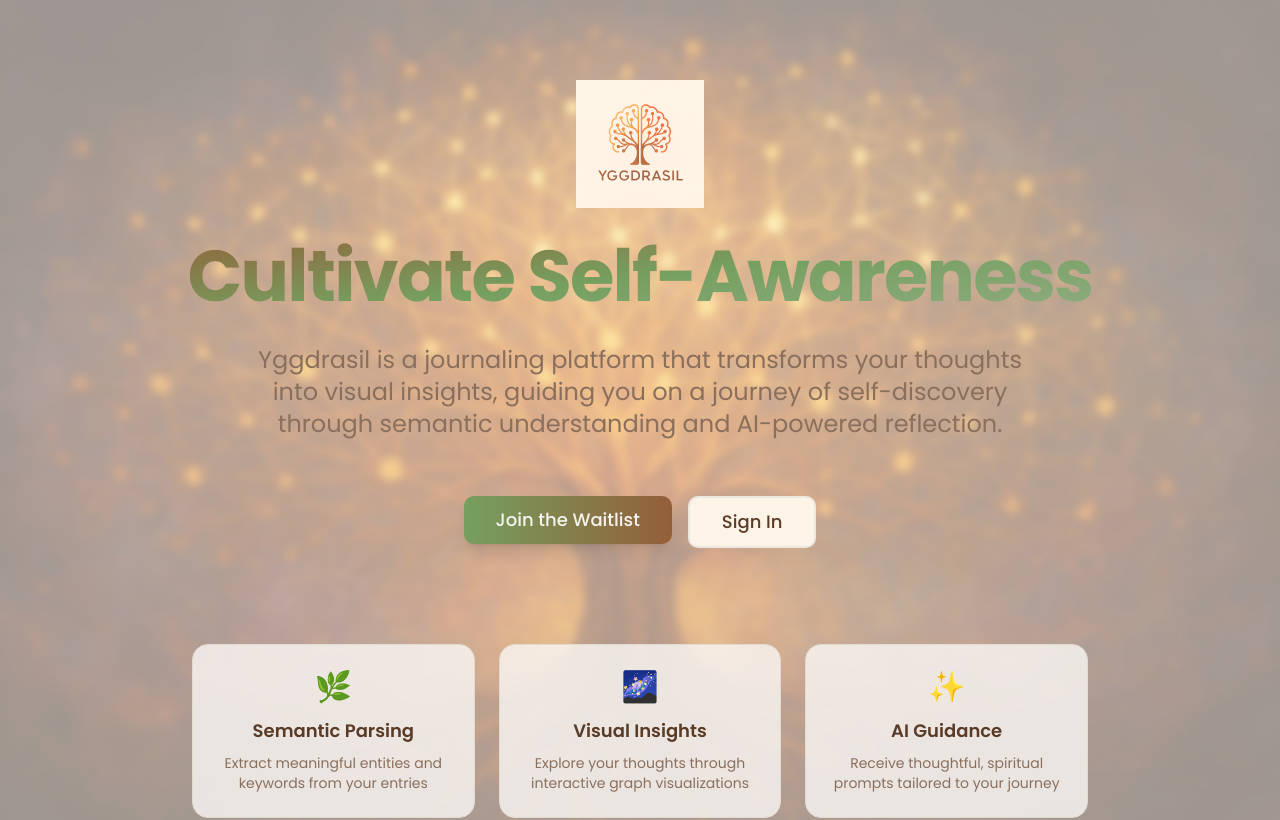
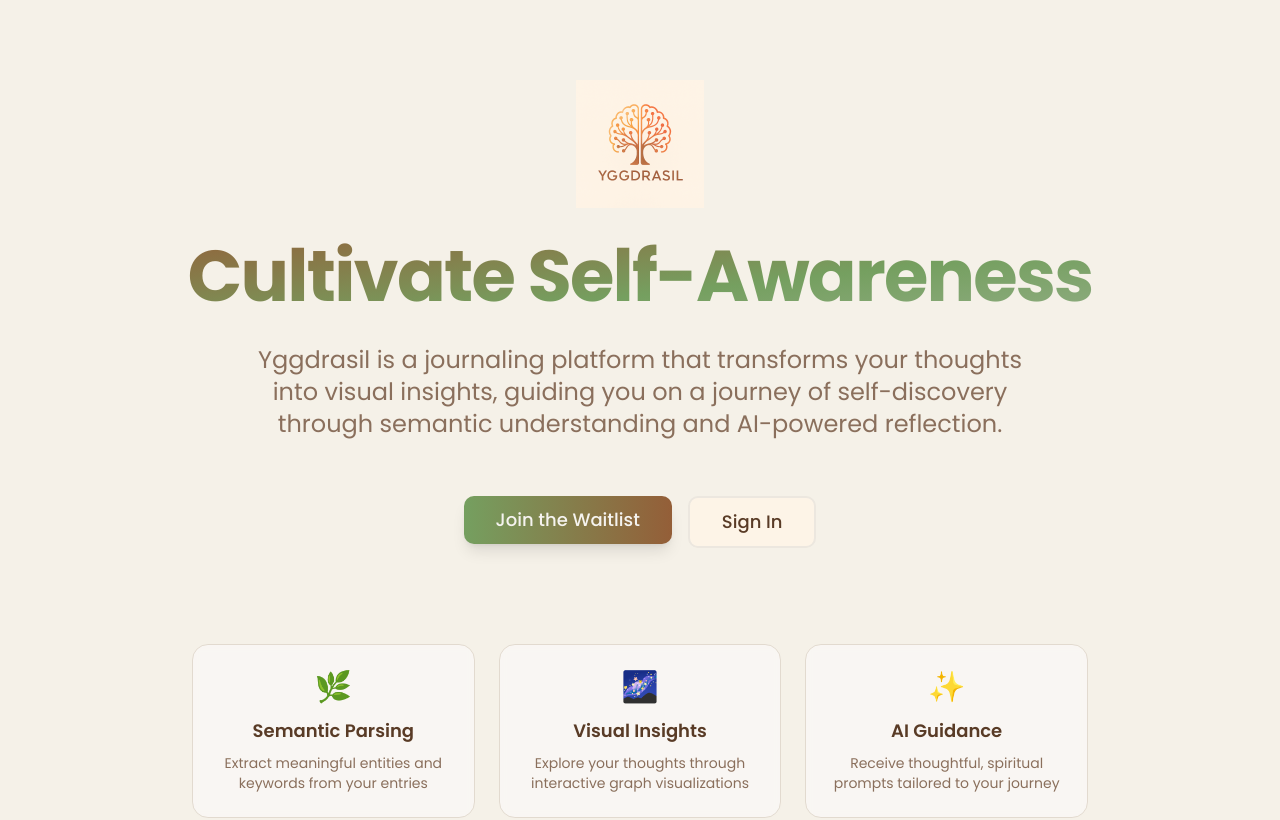
Before and after one commit to lovable-isa23/yggdrasil-journal, a React (Vite) app: page / in a window 1280 px wide. Shown: the top 820 px of the page. Built offline with nearby package versions, Linux system fonts and the light colour scheme; the HTML template or start-up script is replaced by a standard one.

Commit message:
Update landing visuals and features
Remove tree background, revert to cream color; enhance heading gradient variability; add icons to six landing-page text boxes for visual appeal.

```diff
--- a/src/components/Features.tsx
+++ b/src/components/Features.tsx
@@ -20,6 +20,7 @@ const FeatureCard = ({ feature, index }: { feature: any; index: number }) => {
       <div className="absolute inset-[1px] rounded-2xl bg-card z-0" />
 
       <div className="relative z-10 space-y-4">
+        <div className="text-4xl mb-4">{feature.icon}</div>
         <h3 className="text-xl font-semibold">{feature.title}</h3>
         <p className="text-sm text-muted-foreground leading-relaxed">
           {feature.description}
@@ -32,31 +33,37 @@ const FeatureCard = ({ feature, index }: { feature: any; index: number }) => {
 export const Features = () => {
   const features = [
     {
+      icon: "🧠",
       title: "Semantic Understanding",
       description: "Advanced AI parsing extracts entities, themes, and meaningful patterns from your journal entries, revealing connections you might have missed.",
       gradient: "from-earth-brown to-primary"
     },
     {
+      icon: "🕸️",
       title: "Interactive Knowledge Graphs",
       description: "Visualize your thoughts and emotions as an interconnected web, discovering patterns and insights through an intuitive, explorable interface.",
       gradient: "from-primary to-secondary"
     },
     {
+      icon: "🌟",
       title: "Spiritual AI Guidance",
       description: "Receive thoughtful, nondenominational reflective prompts inspired by holistic wisdom, designed to deepen your self-awareness and growth.",
       gradient: "from-secondary to-earth-teal"
     },
     {
+      icon: "✍️",
       title: "Markdown Support",
       description: "Express yourself freely with flexible markdown formatting, giving you full control over how you capture your thoughts and reflections.",
       gradient: "from-earth-teal to-earth-brown"
     },
     {
+      icon: "📴",
       title: "Offline Journaling",
       description: "Continue your practice anywhere, anytime. Your entries sync automatically when you reconnect, ensuring your journey never stops.",
       gradient: "from-accent to-primary"
     },
     {
+      icon: "🔒",
       title: "Privacy First",
       description: "Your innermost thoughts deserve protection. Built with security and privacy at the core, your data remains yours alone.",
       gradient: "from-primary to-accent"
--- a/src/components/Hero.tsx
+++ b/src/components/Hero.tsx
@@ -21,17 +21,7 @@ export const Hero = () => {
   }, []);
 
   return (
-    <section className="relative min-h-screen flex items-center justify-center px-6 py-20 overflow-hidden">
-      {/* Background image */}
-      <div
-        className="absolute inset-0 bg-cover bg-center bg-no-repeat"
-        style={{
-          backgroundImage: `url(${yggdrasilHeroBg})`,
-        }}
-      />
-
-      {/* Translucent overlay for text legibility */}
-      <div className="absolute inset-0 bg-background/60 backdrop-blur-sm" />
+    <section className="relative min-h-screen flex items-center justify-center px-6 py-20 overflow-hidden bg-[#F5F1E8]">
 
       <div className="container mx-auto max-w-6xl relative z-10">
         <div className="text-center space-y-8 animate-in fade-in slide-in-from-bottom-4 duration-1000">
@@ -46,7 +36,7 @@ export const Hero = () => {
 
           {/* Heading */}
           <h1 className="text-5xl md:text-7xl font-bold tracking-tight">
-            <span className="bg-gradient-to-br from-earth-brown via-primary to-earth-sage bg-clip-text text-transparent">
+            <span className="bg-gradient-to-br from-earth-brown via-earth-teal via-40% via-primary via-60% to-earth-sage bg-clip-text text-transparent">
               Cultivate Self-Awareness
             </span>
           </h1>
```
